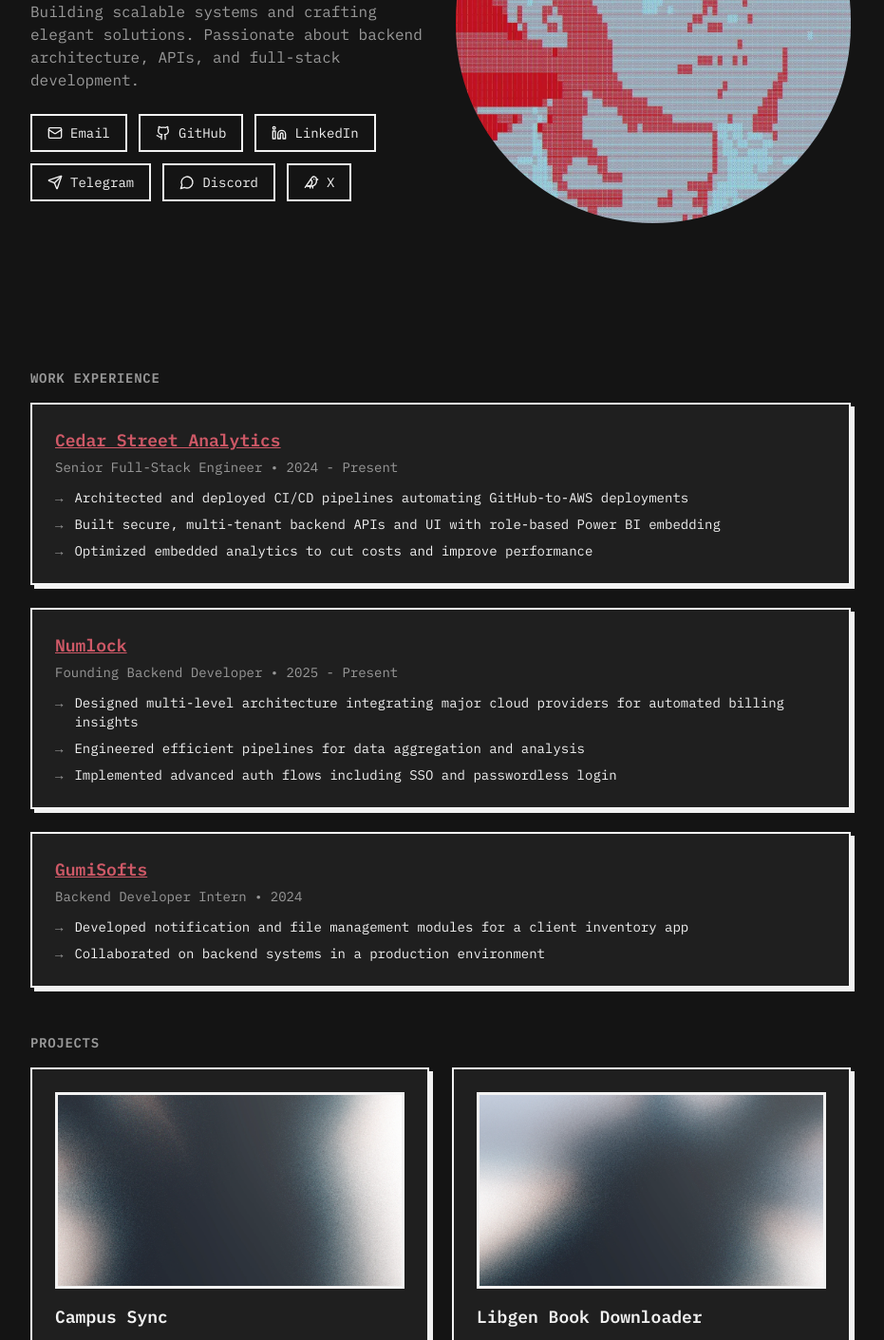
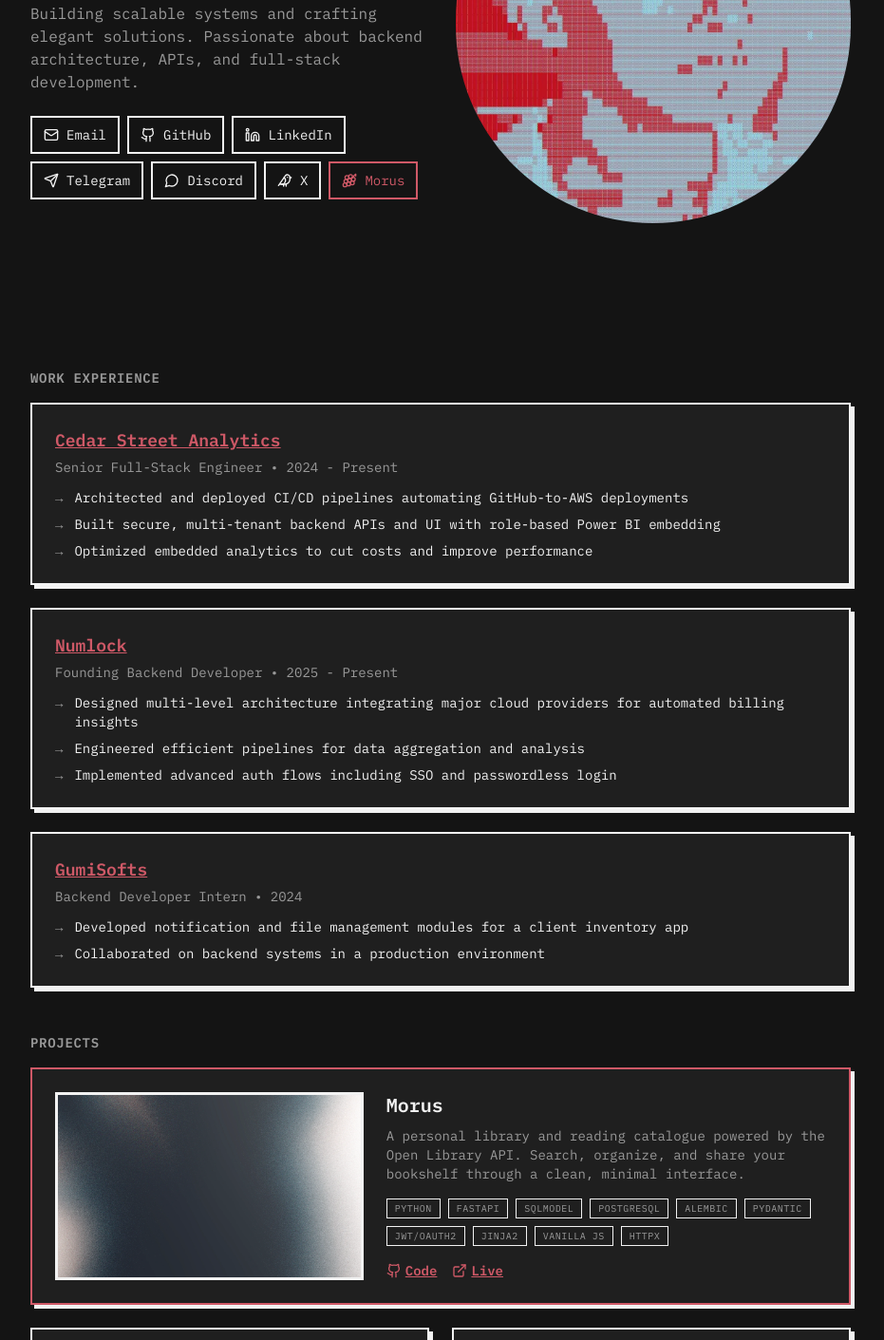
Before and after one commit to Nxttyy/portfolio-react, a React (Vite) app: page / in a window 1280 px wide. Shown: the part 340-1751 px from the top of the page at 95% size, without its empty margins (176-1107 px from the left). Built offline with nearby package versions, Linux system fonts and the light colour scheme; the HTML template or start-up script is replaced by a standard one.

Commit message:
[feat]: morus

```diff
--- a/src/components/Header.tsx
+++ b/src/components/Header.tsx
@@ -5,6 +5,7 @@ import {
   Send,
   MessageCircle,
   Bird,
+  Grape,
 } from "lucide-react";
 import ThemeToggle from "./ThemeToggle";
 
@@ -24,6 +25,12 @@ const Header = () => {
       href: "https://discord.com/users/Natty777x",
     },
     { name: "X", icon: Bird, href: "https://x.com/NathnaelYirga" },
+    {
+      name: "Morus",
+      icon: Grape,
+      href: "https://morus.nty.et/u/natty",
+      highlight: true,
+    },
   ];
 
   return (
@@ -53,14 +60,18 @@ const Header = () => {
           </div>
 
           {/* Social Links */}
-          <div className="flex flex-wrap gap-3">
+          <div className="flex flex-wrap gap-2">
             {socialLinks.map((link) => (
               <a
                 key={link.name}
                 href={link.href}
                 target="_blank"
                 rel="noopener noreferrer"
-                className="border-2 border-border px-4 py-2 hover:bg-secondary transition-colors flex items-center gap-2"
+                className={`border-2 px-3 py-2 transition-colors flex items-center gap-2 ${
+                  link.highlight
+                    ? "border-accent text-accent hover:bg-accent hover:text-accent-foreground"
+                    : "border-border hover:bg-secondary"
+                }`}
               >
                 <link.icon className="w-4 h-4" />
                 <span className="text-sm">{link.name}</span>
--- a/src/components/Projects.tsx
+++ b/src/components/Projects.tsx
@@ -6,17 +6,32 @@ interface Project {
   thumbnail?: string;
   githubUrl: string;
   liveUrl?: string;
+  featured?: boolean;
+  tech?: string[];
 }
 
 const Projects = () => {
   const projects: Project[] = [
     {
-      title: "Campus Sync",
+      title: "Morus",
       description:
-        "Full-stack React–Django application serving as a fair, student-focused marketplace for sharing and valuing campus events and information.",
+        "A personal library and reading catalogue powered by the Open Library API. Search, organize, and share your bookshelf through a clean, minimal interface.",
       thumbnail: "/gradient-1.webp",
-      githubUrl: "https://github.com/GDSC-Hackaton",
-      liveUrl: "https://natty.pythonanywhere.com/",
+      githubUrl: "https://github.com/Nxttyy/myshelf-openlib-catalogue",
+      liveUrl: "https://morus.nty.et",
+      featured: true,
+      tech: [
+        "Python",
+        "FastAPI",
+        "SQLModel",
+        "PostgreSQL",
+        "Alembic",
+        "Pydantic",
+        "JWT/OAuth2",
+        "Jinja2",
+        "Vanilla JS",
+        "httpx",
+      ],
     },
     {
       title: "Libgen Book Downloader",
@@ -41,6 +56,13 @@ const Projects = () => {
       githubUrl: "https://github.com/Nxttyy/AmharicDictionary",
       liveUrl: "https://en-amh.nty.et",
     },
+    {
+      title: "Campus Sync",
+      description:
+        "Full-stack React–Django application serving as a fair, student-focused marketplace for sharing and valuing campus events and information.",
+      thumbnail: "/gradient-1.webp",
+      githubUrl: "https://github.com/GDSC-Hackaton",
+    },
   ];
 
   return (
@@ -48,9 +70,20 @@ const Projects = () => {
       <h2 className="section-heading">Projects</h2>
       <div className="grid grid-cols-1 md:grid-cols-2 gap-6">
         {projects.map((project, index) => (
-          <div key={index} className="terminal-card group flex flex-col">
+          <div
+            key={index}
+            className={`terminal-card group flex ${
+              project.featured
+                ? "md:col-span-2 flex-col md:flex-row gap-6 border-accent"
+                : "flex-col"
+            }`}
+          >
             {project.thumbnail && (
-              <div className="mb-4 border-[3px] border-border aspect-video overflow-hidden bg-muted">
+              <div
+                className={`border-[3px] border-border aspect-video overflow-hidden bg-muted ${
+                  project.featured ? "mb-4 md:mb-0 md:w-2/5 md:shrink-0" : "mb-4"
+                }`}
+              >
                 <img
                   src={project.thumbnail}
                   alt={`${project.title} thumbnail`}
@@ -60,10 +93,31 @@ const Projects = () => {
                 />
               </div>
             )}
-            <h3 className="text-lg font-bold mb-2">{project.title}</h3>
+            <div className="flex flex-col flex-grow">
+              <div className="flex items-center gap-3 mb-2">
+                <h3
+                  className={`font-bold ${
+                    project.featured ? "text-xl" : "text-lg"
+                  }`}
+                >
+                  {project.title}
+                </h3>
+              </div>
               <p className="text-sm text-muted-foreground mb-4 flex-grow">
                 {project.description}
               </p>
+              {project.tech && (
+                <div className="flex flex-wrap gap-2 mb-4">
+                  {project.tech.map((tag) => (
+                    <span
+                      key={tag}
+                      className="text-[10px] uppercase tracking-wider border border-border text-muted-foreground px-2 py-0.5"
+                    >
+                      {tag}
+                    </span>
+                  ))}
+                </div>
+              )}
               <div className="flex gap-4 text-sm font-semibold">
                 <a
                   href={project.githubUrl}
@@ -87,6 +141,7 @@ const Projects = () => {
                 )}
               </div>
             </div>
+          </div>
         ))}
       </div>
     </section>
```
Lines whose indentation alone changed are shown as unchanged.
